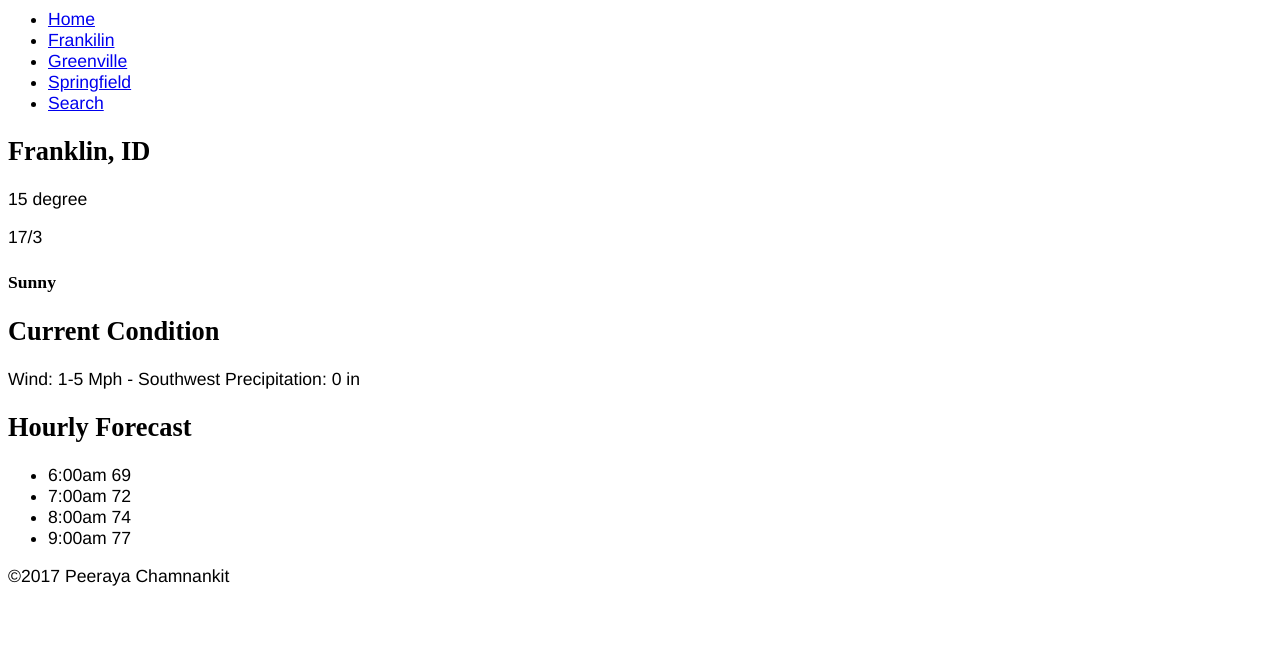
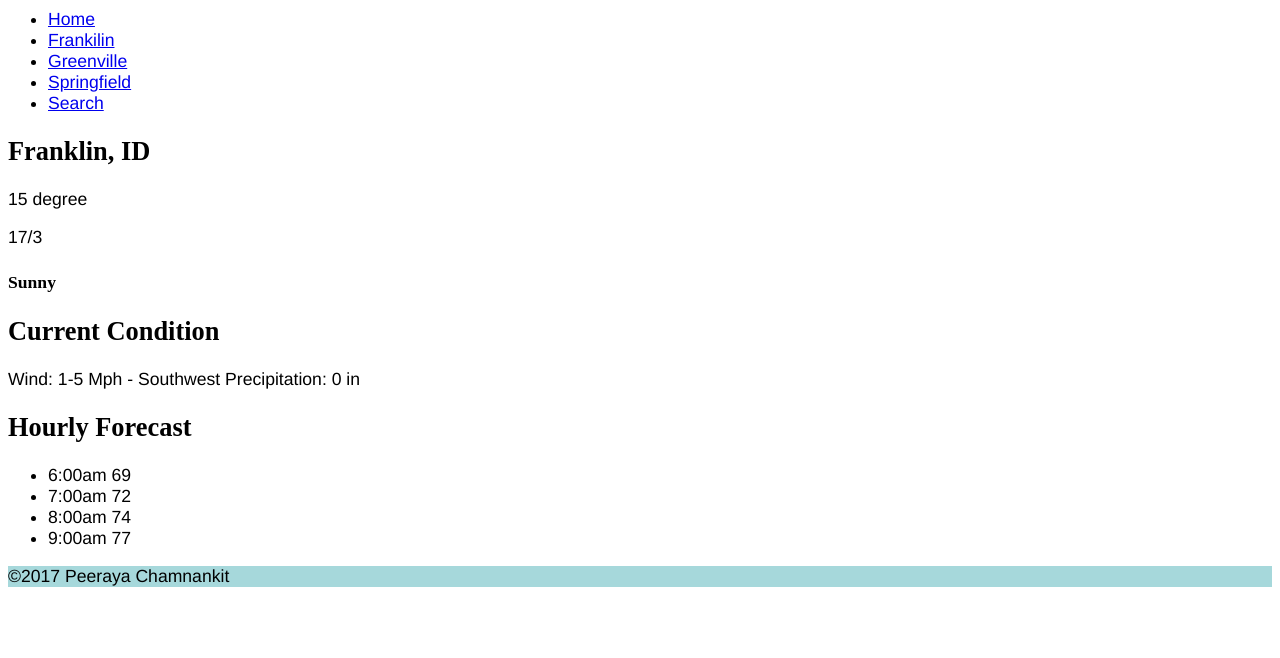
Before and after one commit to paengj1997/paengj1997.github.io, a plain HTML site: page weather/html/franklin.html in a window 1280 px wide. Shown: the part 142-800 px from the top of the page. Drawn offline with Linux system fonts and the light colour scheme; files that its build step writes are made by us from their sources; a web font is replaced by a local one.

Commit message:
background color

```diff
--- a/weather/html/stylefrank.css
+++ b/weather/html/stylefrank.css
@@ -3,3 +3,4 @@
 
 body { font-family: 'helvetica' ; font-size: 1.1em;}
 h1,h2,h3,h4,h5,h6 {font-family: 'Sansita'}
+header,footer {background-color: #A6D8DB}
```
